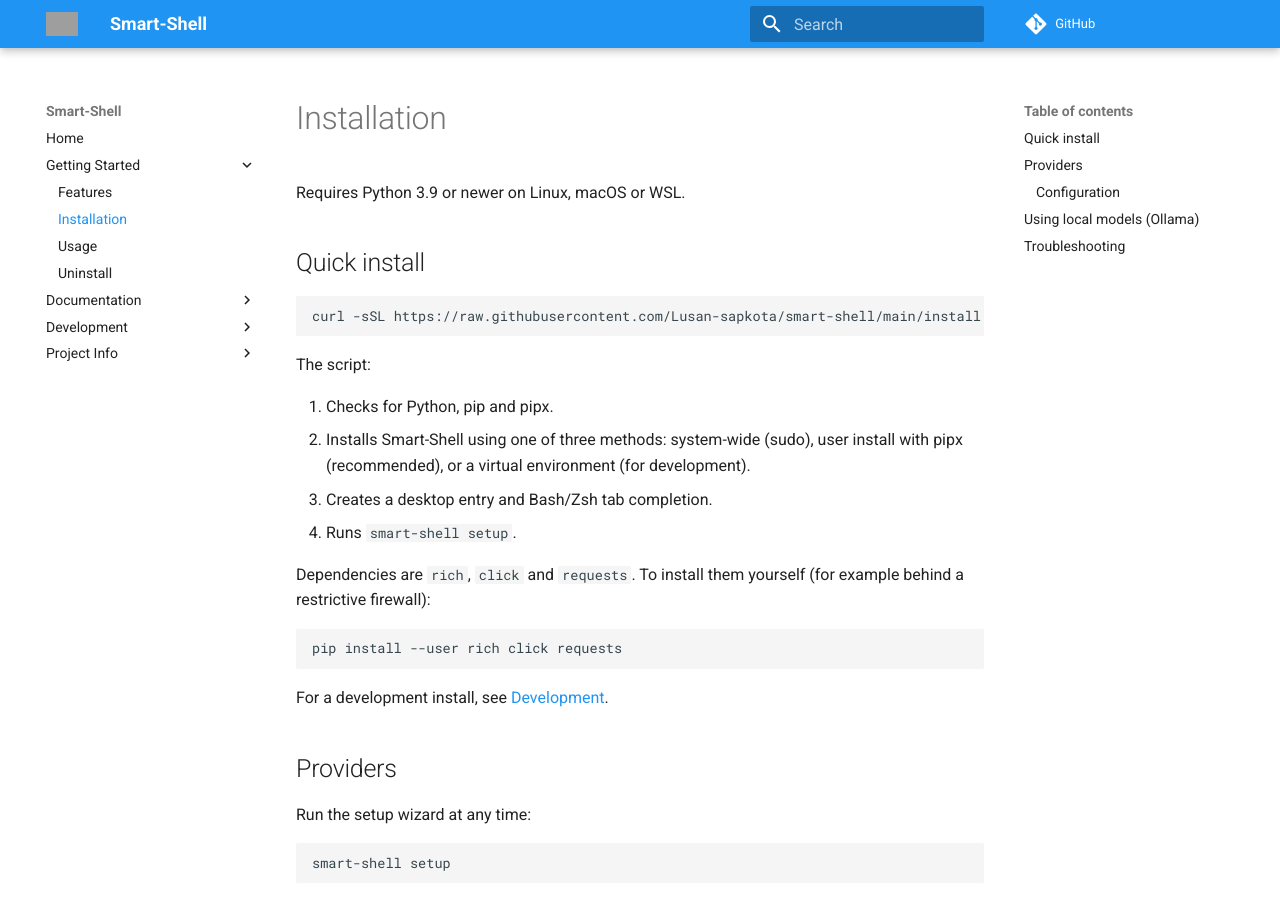
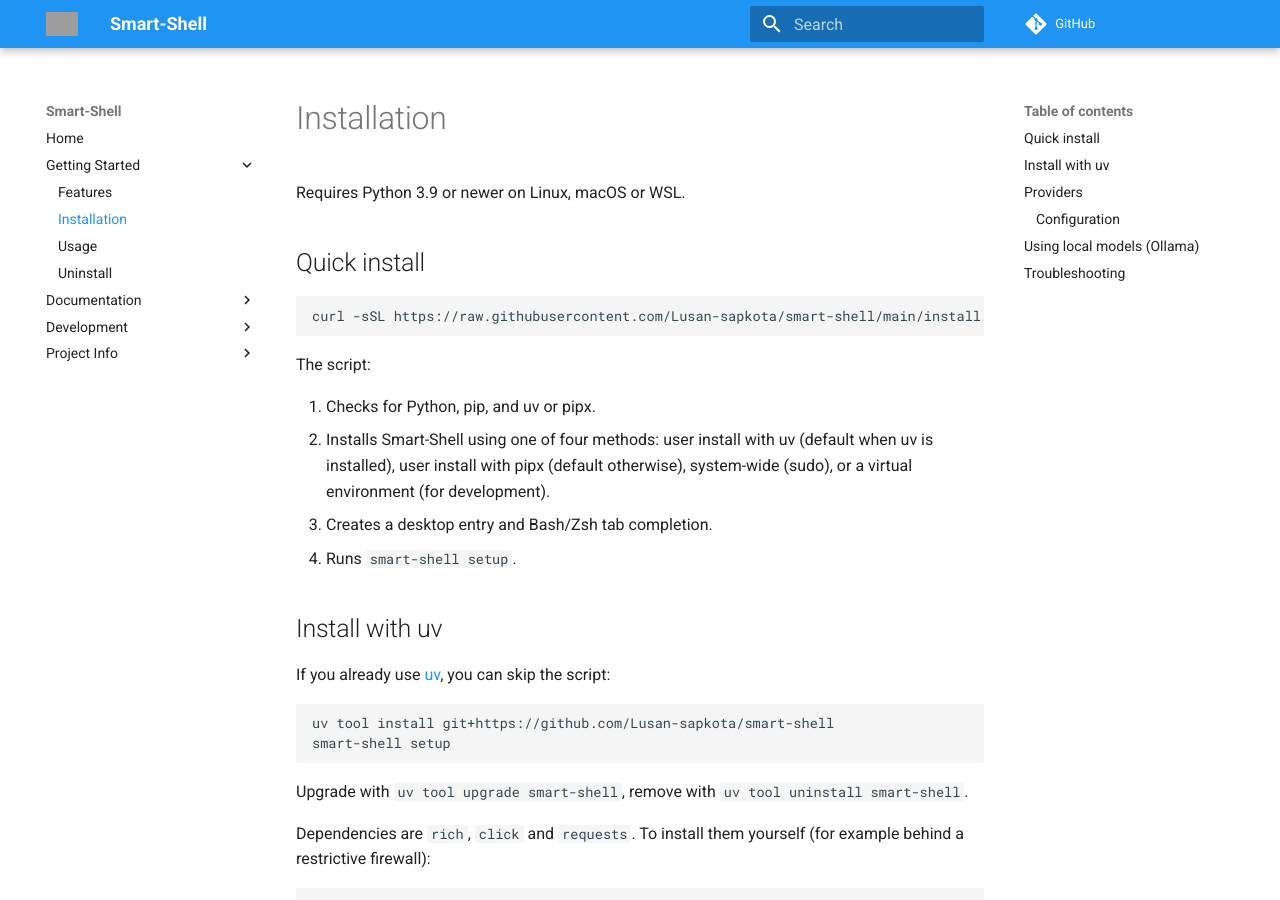
Before and after one commit to Lusan-sapkota/smart-shell, an MkDocs documentation site: the page built from docs/installation.md, in a window 1280 px wide and 900 px high. Built offline with MkDocs 1.6.1 and Material for MkDocs 9.7.7, drawn with Linux system fonts in a browser that asks for light colours; comment, search, counter and statistics services are not loaded; some of the changed text lies outside the part shown; grey boxes are pictures that could not be loaded.

Commit message:
document uv install

````diff
--- a/docs/installation.md
+++ b/docs/installation.md
@@ -10,10 +10,21 @@
 
 The script:
 
-1. Checks for Python, pip and pipx.
-2. Installs Smart-Shell using one of three methods: system-wide (sudo), user install with pipx (recommended), or a virtual environment (for development).
+1. Checks for Python, pip, and uv or pipx.
+2. Installs Smart-Shell using one of four methods: user install with uv (default when uv is installed), user install with pipx (default otherwise), system-wide (sudo), or a virtual environment (for development).
 3. Creates a desktop entry and Bash/Zsh tab completion.
 4. Runs `smart-shell setup`.
+
+## Install with uv
+
+If you already use [uv](https://docs.astral.sh/uv/), you can skip the script:
+
+```bash
+uv tool install git+https://github.com/Lusan-sapkota/smart-shell
+smart-shell setup
+```
+
+Upgrade with `uv tool upgrade smart-shell`, remove with `uv tool uninstall smart-shell`.
 
 Dependencies are `rich`, `click` and `requests`. To install them yourself (for example behind a restrictive firewall):
 
@@ -71,6 +82,6 @@
 
 ## Troubleshooting
 
-- **`smart-shell: command not found`**: make sure `~/.local/bin` is on your `PATH` (`pipx ensurepath`), then open a new terminal.
+- **`smart-shell: command not found`**: make sure `~/.local/bin` is on your `PATH` (`uv tool update-shell` or `pipx ensurepath`), then open a new terminal.
 - **pipx / PEP 668 errors**: install pipx (`sudo apt install pipx`), run `pipx ensurepath`, and rerun the installer. See the [FAQ](faq.md).
 - **Connection check fails during setup**: verify the API key, or for Ollama that `ollama serve` is running.
````
Also changed, not shown: README.md (+10 -2 lines), docs/uninstall.md (+2 -1 lines).
